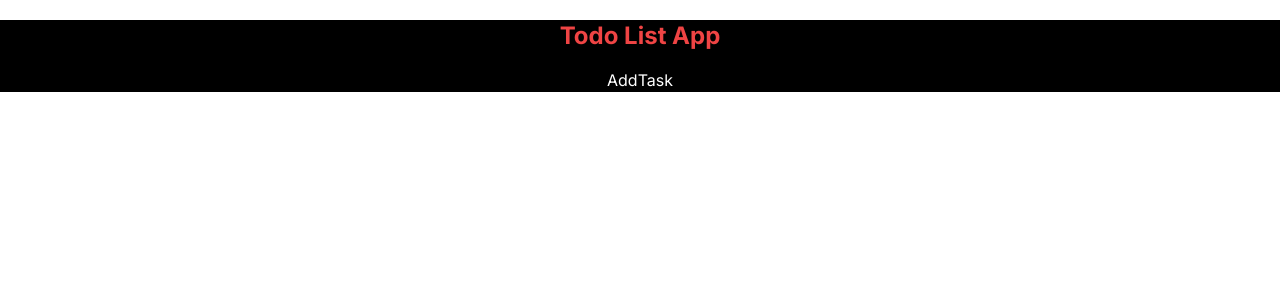
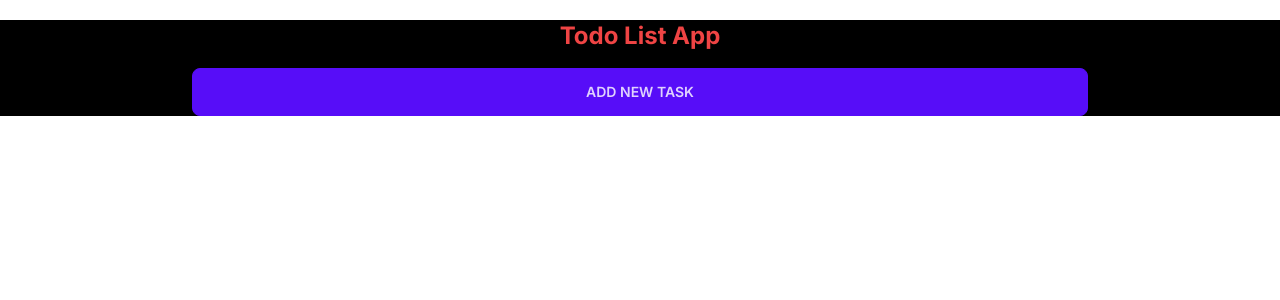
Before and after one commit to NimeshPiyumantha/Simple-To-Do_App, a Next.js app: page / in a window 1280 px wide. Shown: the top 300 px of the page. Built offline with nearby package versions, Linux system fonts and the light colour scheme.

Commit message:
Add React icons

```diff
--- a/package.json
+++ b/package.json
@@ -19,6 +19,7 @@
     "postcss": "8.4.24",
     "react": "18.2.0",
     "react-dom": "18.2.0",
+    "react-icons": "^4.10.1",
     "tailwindcss": "3.3.2",
     "typescript": "5.1.3"
   },
--- a/src/components/AddTask.tsx
+++ b/src/components/AddTask.tsx
@@ -1,7 +1,11 @@
 import React from "react";
 
 const AddTask = () => {
-  return <div>AddTask</div>;
+  return (
+    <div>
+      <button className="btn btn-primary w-full">Add New task</button>
+    </div>
+  );
 };
 
 export default AddTask;
```
Also changed, not shown: 2 other files (tests, documents, lock files or other folders).
